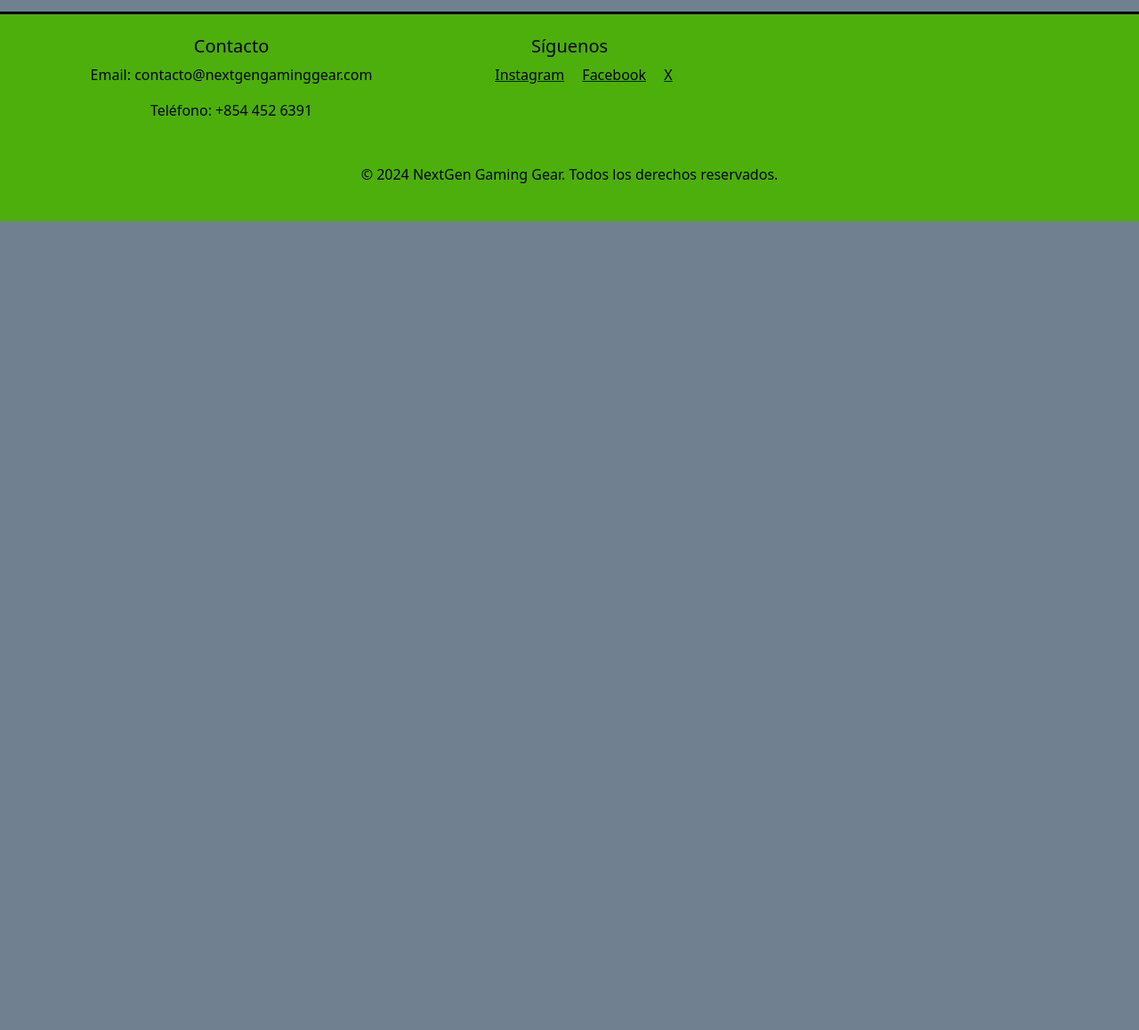
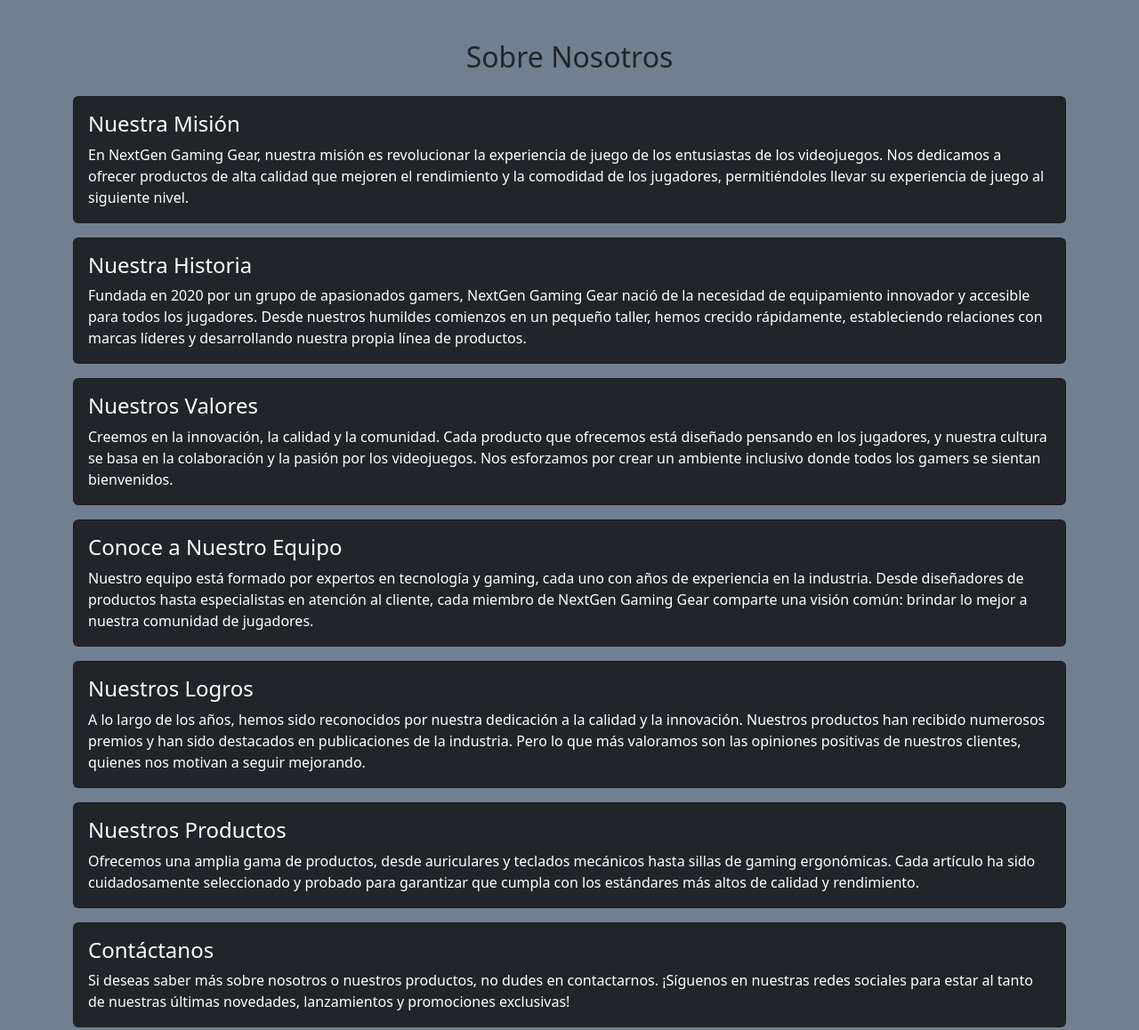
Before and after one commit to MatiasCamiolo/entrega-dos-camiolo-matias, a plain HTML site: page pages/nosotros.html in a window 1280 px wide. Shown: the part 845-2003 px from the top of the page at 89% size. Before the commit the page ends 1093 px from the top, so only its background shows below. Drawn offline with nearby package versions, Linux system fonts and the light colour scheme.

Commit message:
Se agrego contenido con clases de bootstrap

```diff
--- a/pages/nosotros.html
+++ b/pages/nosotros.html
@@ -64,20 +64,123 @@
 
 
         <section class="container-fluid p-0 text-center">
-            <img src="../img/banner-gamer-nosotros.jpg" alt="banner-gamer-nosotros" class="fondo-nosotros img-fluid mx-auto d-block">
+            <img src="../img/banner-gamer-nosotros.jpg" alt="banner-gamer-nosotros"
+                class="fondo-nosotros img-fluid mx-auto d-block">
             <h1>¿Quienes somos?</h1>
-            <p class="fs-5 mt-3 mb-3">Somos una comunidad apasionada por los videojuegos, creada para gamers por gamers. En nuestro espacio
+            <p class="fs-5 mt-3 mb-3">Somos una comunidad apasionada por los videojuegos, creada para gamers por gamers.
+                En nuestro espacio
                 celebramos el
                 mundo del gaming<br>en todas sus formas, desde los clásicos retro hasta los títulos más recientes y
                 emocionantes del
-                mercado. <br> Nuestro objetivo es conectar jugadores de todo el mundo, compartir conocimiento, y construir
+                mercado. <br> Nuestro objetivo es conectar jugadores de todo el mundo, compartir conocimiento, y
+                construir
                 una experiencia
                 donde cada gamer se sienta parte de algo más grande. <br> Además de ofrecer reseñas, noticias y foros de
                 discusión,
-                promovemos competencias, eventos exclusivos y ofertas para que disfrutes de tu pasión al máximo. <br> Creemos
+                promovemos competencias, eventos exclusivos y ofertas para que disfrutes de tu pasión al máximo. <br>
+                Creemos
                 que cada
                 partida es una aventura y cada gamer, un héroe en su historia.</p>
         </section>
+
+        <section class="container my-5">
+            <h2 class="text-center mb-4">Sobre Nosotros</h2>
+            <div class="card mb-3 bg-dark text-white">
+                <div class="card-body">
+                    <h4 class="card-title">Nuestra Misión</h4>
+                    <p class="card-text">En NextGen Gaming Gear, nuestra misión es revolucionar la experiencia de juego
+                        de los
+                        entusiastas de los videojuegos.
+                        Nos dedicamos a ofrecer productos de alta calidad que mejoren el rendimiento y la comodidad de
+                        los
+                        jugadores,
+                        permitiéndoles llevar su experiencia de juego al siguiente nivel.</p>
+                </div>
+            </div>
+            <div class="card mb-3 bg-dark text-white">
+                <div class="card-body">
+                    <h4 class="card-title">Nuestra Historia</h4>
+                    <p class="card-text">Fundada en 2020 por un grupo de apasionados gamers, NextGen Gaming Gear nació
+                        de la
+                        necesidad de equipamiento innovador
+                        y accesible para todos los jugadores. Desde nuestros humildes comienzos en un pequeño taller,
+                        hemos
+                        crecido rápidamente,
+                        estableciendo relaciones con marcas líderes y desarrollando nuestra propia línea de productos.
+                    </p>
+                </div>
+            </div>
+            <div class="card mb-3 bg-dark text-white">
+                <div class="card-body">
+                    <h4 class="card-title">Nuestros Valores</h4>
+                    <p class="card-text">Creemos en la innovación, la calidad y la comunidad. Cada producto que
+                        ofrecemos está
+                        diseñado pensando en los jugadores,
+                        y nuestra cultura se basa en la colaboración y la pasión por los videojuegos. Nos esforzamos por
+                        crear
+                        un ambiente inclusivo
+                        donde todos los gamers se sientan bienvenidos.</p>
+                </div>
+            </div>
+            <div class="card mb-3 bg-dark text-white">
+                <div class="card-body">
+                    <h4 class="card-title">Conoce a Nuestro Equipo</h4>
+                    <p class="card-text">Nuestro equipo está formado por expertos en tecnología y gaming, cada uno con
+                        años de
+                        experiencia en la industria. Desde
+                        diseñadores de productos hasta especialistas en atención al cliente, cada miembro de NextGen
+                        Gaming Gear
+                        comparte una
+                        visión común: brindar lo mejor a nuestra comunidad de jugadores.</p>
+                </div>
+            </div>
+            <div class="card mb-3 bg-dark text-white">
+                <div class="card-body">
+                    <h4 class="card-title">Nuestros Logros</h4>
+                    <p class="card-text">A lo largo de los años, hemos sido reconocidos por nuestra dedicación a la
+                        calidad y la
+                        innovación.
+                        Nuestros productos han recibido numerosos premios y han sido destacados en publicaciones de la
+                        industria. Pero lo que
+                        más valoramos son las opiniones positivas de nuestros clientes, quienes nos motivan a seguir
+                        mejorando.
+                    </p>
+                </div>
+            </div>
+            <div class="card mb-3 bg-dark text-white">
+                <div class="card-body">
+                    <h4 class="card-title">Nuestros Productos</h4>
+                    <p class="card-text">Ofrecemos una amplia gama de productos, desde auriculares y teclados mecánicos
+                        hasta
+                        sillas de gaming
+                        ergonómicas. Cada artículo ha sido cuidadosamente seleccionado y probado para garantizar que
+                        cumpla con
+                        los estándares
+                        más altos de calidad y rendimiento.</p>
+                </div>
+            </div>
+            <div class="card mb-3 bg-dark text-white">
+                <div class="card-body">
+                    <h4 class="card-title">Contáctanos</h4>
+                    <p class="card-text">Si deseas saber más sobre nosotros o nuestros productos, no dudes en
+                        contactarnos.
+                        ¡Síguenos en
+                        nuestras redes sociales para estar al tanto de nuestras últimas novedades, lanzamientos y
+                        promociones
+                        exclusivas!</p>
+                </div>
+            </div>
+        </section>
+
+
+
+
+
+
+
+
+
+
 
 
 
```
